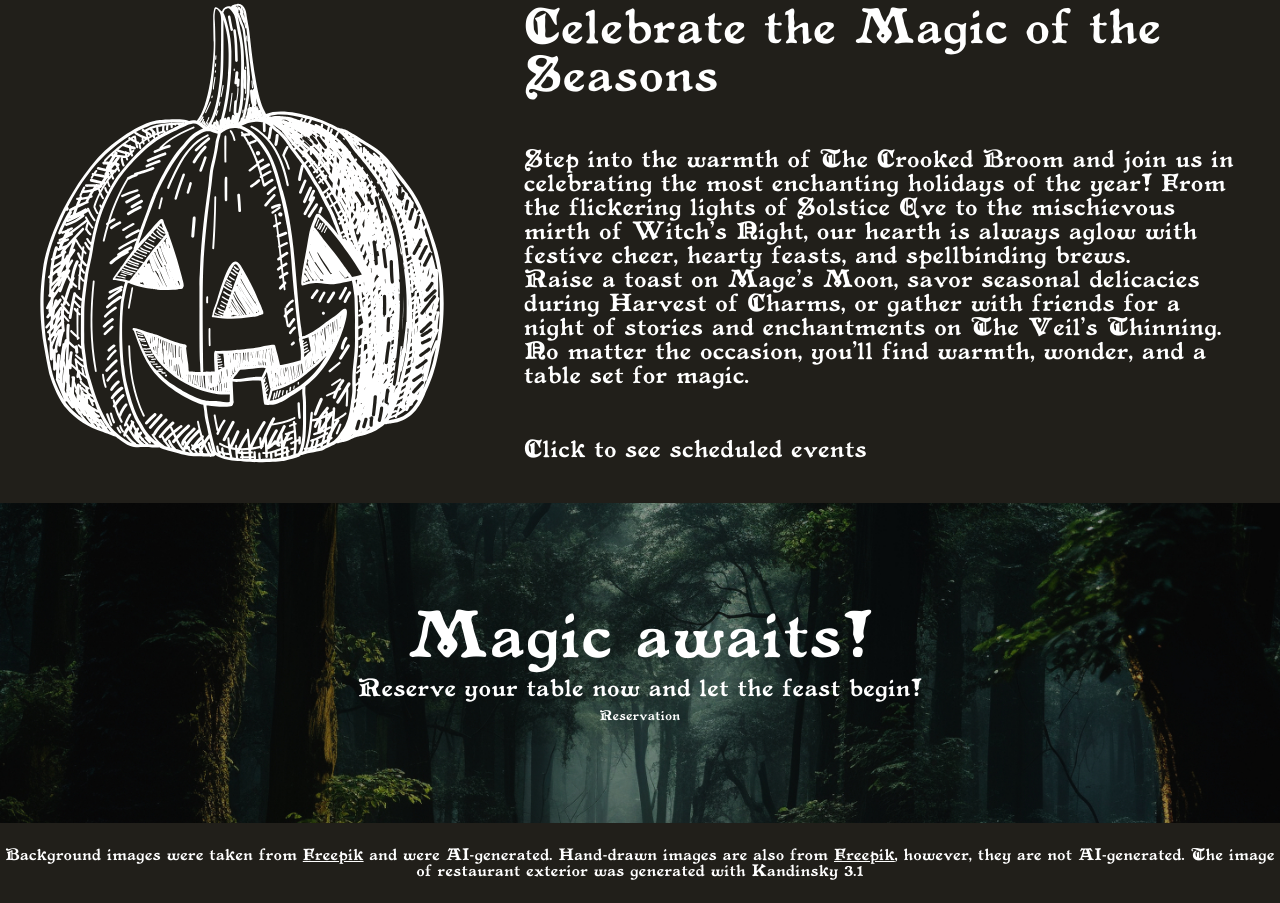
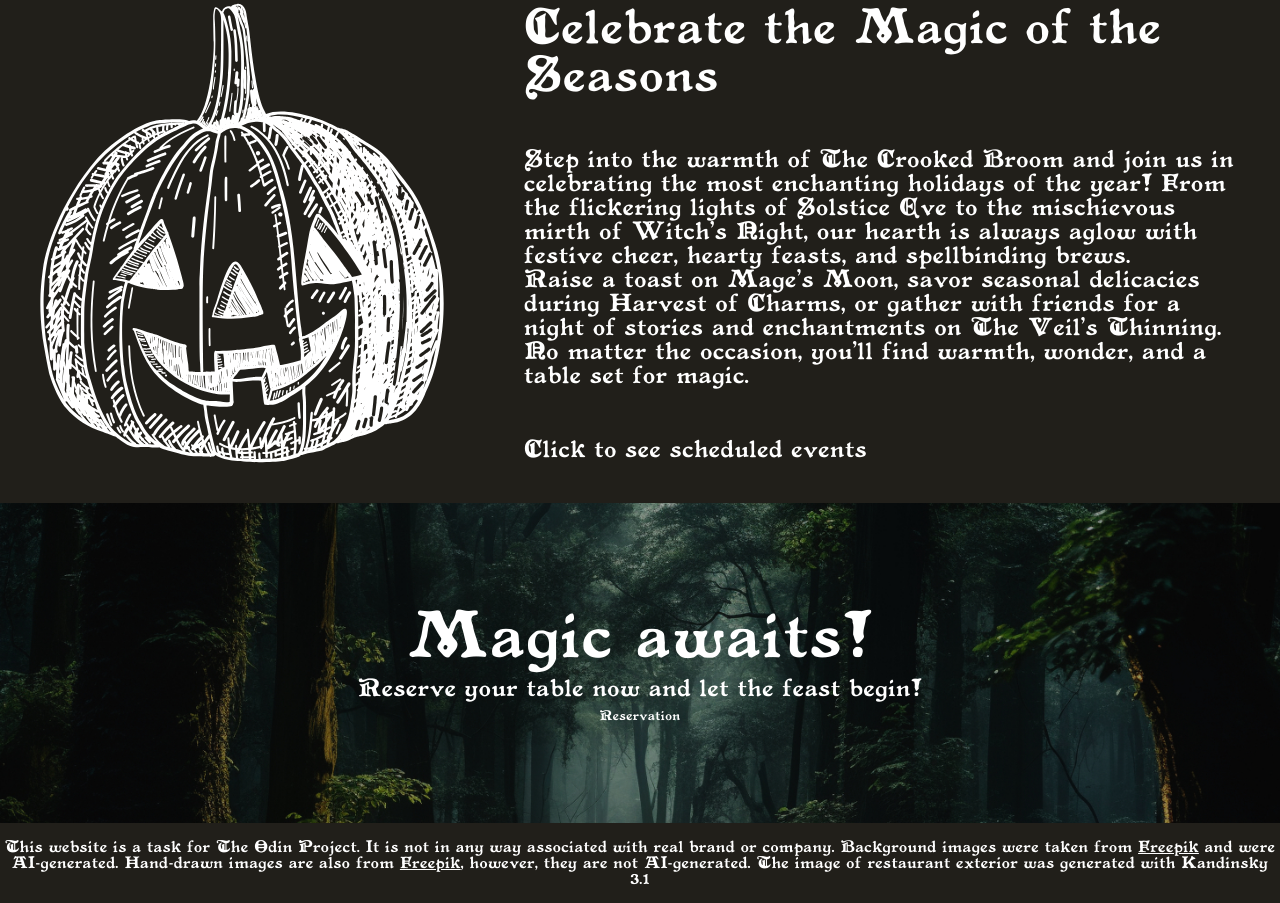
Before and after one commit to SkyLark9929/OdinRestaurantPage, a website built with webpack: page src/template.html in a window 1280 px wide. Shown: the part 2316-3219 px from the top of the page. Built offline with nearby package versions, Linux system fonts and the light colour scheme.

Commit message:
Add explanation to the footer

```diff
--- a/src/template.html
+++ b/src/template.html
@@ -97,7 +97,8 @@
         </div>
     </div>
     <footer>
-        <p>Background images were taken from <a target="_blank" rel="noopener noreferrer" href="https://www.freepik.com">Freepik</a> and were AI-generated.
+        <p>This website is a task for The Odin Project. It is not in any way associated with real brand or company.
+            Background images were taken from <a target="_blank" rel="noopener noreferrer" href="https://www.freepik.com">Freepik</a> and were AI-generated.
             Hand-drawn images are also from <a target="_blank" rel="noopener noreferrer" href="https://www.freepik.com">Freepik</a>, however, they are not AI-generated.
             The image of restaurant exterior was generated with Kandinsky 3.1
         </p>
```
